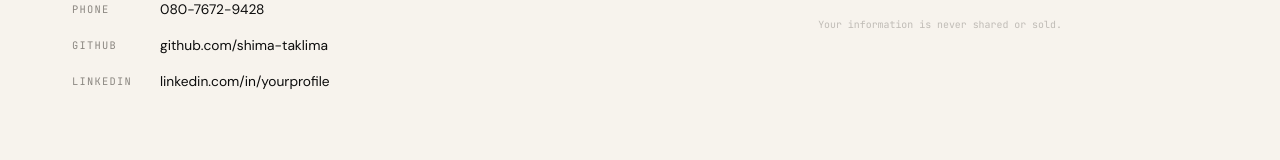
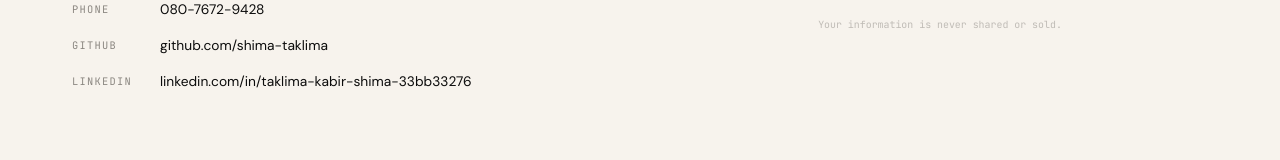
Before and after one commit to shima-taklima/shima-taklima.github.io, a React (Vite) app: page / in a window 1280 px wide. Shown: the part 5523-5683 px from the top of the page. Built offline with nearby package versions, Linux system fonts and the light colour scheme.

Commit message:
added linkedIn link

```diff
--- a/src/i18n/en.js
+++ b/src/i18n/en.js
@@ -73,7 +73,7 @@ const en = {
     cv: 'Download CV ↓',
     socials: [
       { name: 'GitHub', url: 'https://github.com/shima-taklima' },
-      { name: 'LinkedIn', url: '#' },
+      { name: 'LinkedIn', url: 'https://www.linkedin.com/in/taklima-kabir-shima-33bb33276/' },
       { name: 'Twitter', url: '#' },
     ],
   },
@@ -292,7 +292,11 @@ const en = {
         'github.com/shima-taklima',
         'https://github.com/shima-taklima',
       ],
-      ['LinkedIn', 'linkedin.com/in/yourprofile', '#'],
+      [
+        'LinkedIn',
+        'linkedin.com/in/taklima-kabir-shima-33bb33276',
+        'https://www.linkedin.com/in/taklima-kabir-shima-33bb33276/',
+      ],
     ],
     labelName: 'Your Name',
     labelEmail: 'Email Address',
@@ -319,7 +323,7 @@ const en = {
     copy: '· Built with React + Tailwind CSS · Deployed on GitHub Pages',
     socials: [
       { name: 'GitHub', url: 'https://github.com/shima-taklima' },
-      { name: 'LinkedIn', url: '#' }, // TODO
+      { name: 'LinkedIn', url: 'https://www.linkedin.com/in/taklima-kabir-shima-33bb33276/' },
       { name: 'Twitter', url: '' }, // TODO
     ],
   },
--- a/src/i18n/ja.js
+++ b/src/i18n/ja.js
@@ -73,7 +73,7 @@ const ja = {
     cv: '履歴書をDL ↓',
     socials: [
       { name: 'GitHub', url: 'https://github.com/shima-taklima' },
-      { name: 'LinkedIn', url: '#' },
+      { name: 'LinkedIn', url: 'https://www.linkedin.com/in/taklima-kabir-shima-33bb33276/' },
       { name: 'Twitter', url: '#' },
     ],
   },
@@ -292,7 +292,11 @@ const ja = {
         'github.com/shima-taklima',
         'https://github.com/shima-taklima',
       ],
-      ['LinkedIn', 'linkedin.com/in/yourprofile', '#'],
+      [
+        'LinkedIn',
+        'linkedin.com/in/taklima-kabir-shima-33bb33276',
+        'https://www.linkedin.com/in/taklima-kabir-shima-33bb33276/',
+      ],
     ],
     labelName: 'お名前',
     labelEmail: 'メールアドレス',
@@ -319,7 +323,7 @@ const ja = {
     copy: '· Built with React + Tailwind CSS · Deployed on GitHub Pages',
     socials: [
       { name: 'GitHub', url: 'https://github.com/shima-taklima' },
-      { name: 'LinkedIn', url: '#' }, // TODO
+      { name: 'LinkedIn', url: 'https://www.linkedin.com/in/taklima-kabir-shima-33bb33276/' },
       { name: 'Twitter', url: '' }, // TODO
     ],
   },
```
